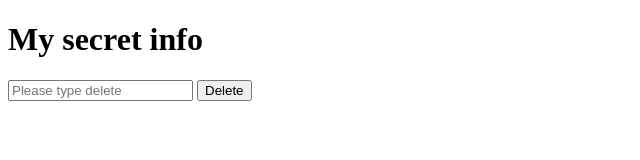
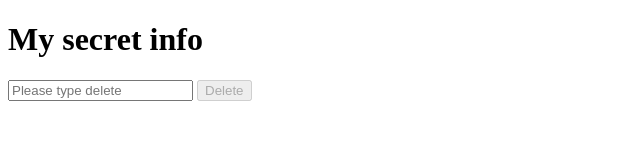
Before and after one commit to SuraiyaAkterTrishna/tour-of-dom, a plain HTML site: page event/github.html in a window 1280 px wide. Shown: the full height of the page, 0-640 px from the left. Drawn offline with Linux system fonts and the light colour scheme.

Commit message:
input value checked

```diff
--- a/event/github.html
+++ b/event/github.html
@@ -9,11 +9,14 @@
 <body>
     <h1 id="secret-message">My secret info</h1>
     <input type="text" placeholder="Please type delete" id="delete-confirm">
-    <button id="delete-btn">Delete</button>
+    <button id="delete-btn" disabled>Delete</button>
 
     <script>
+        const deleteConfirm = document.getElementById('delete-confirm')
         document.getElementById('delete-btn').addEventListener('click', function(){
-            console.log('Delete button clicked');
+            /* if(deleteConfirm.value === 'delete'){
+                console.log('deleted');
+            } */
         })
     </script>
 </body>
```
